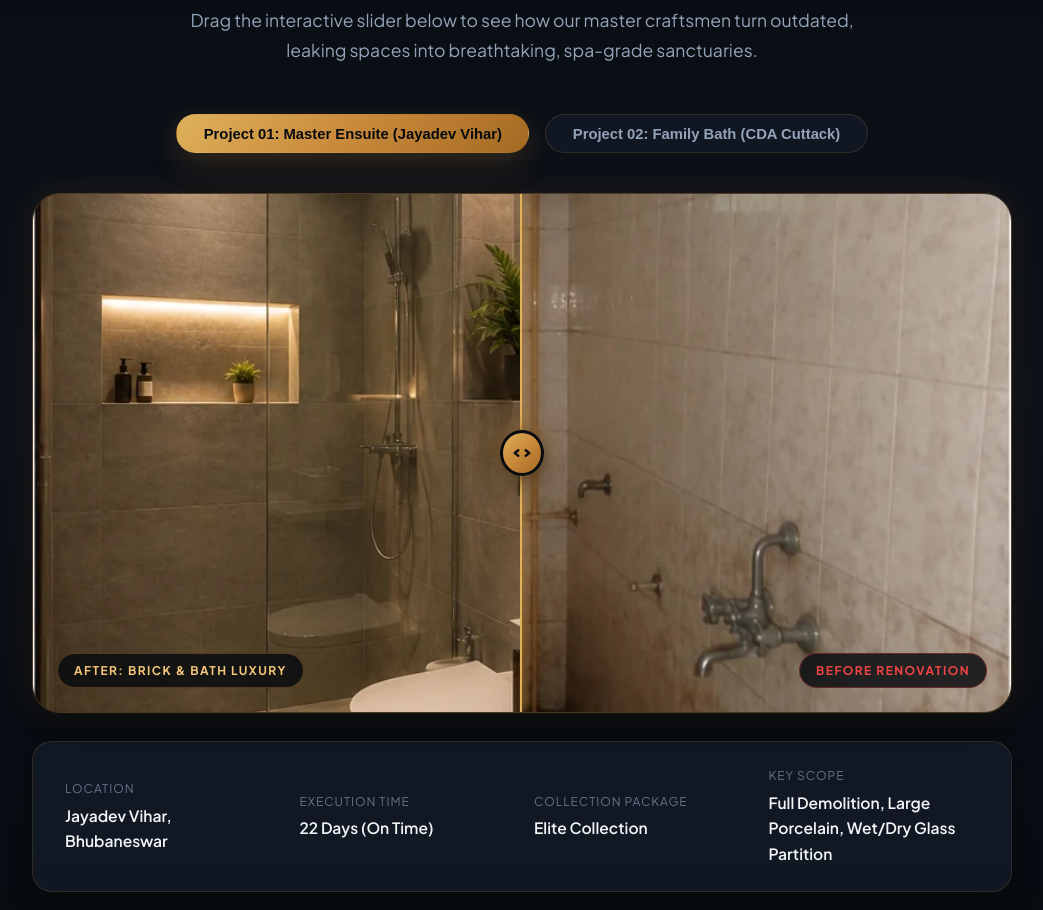
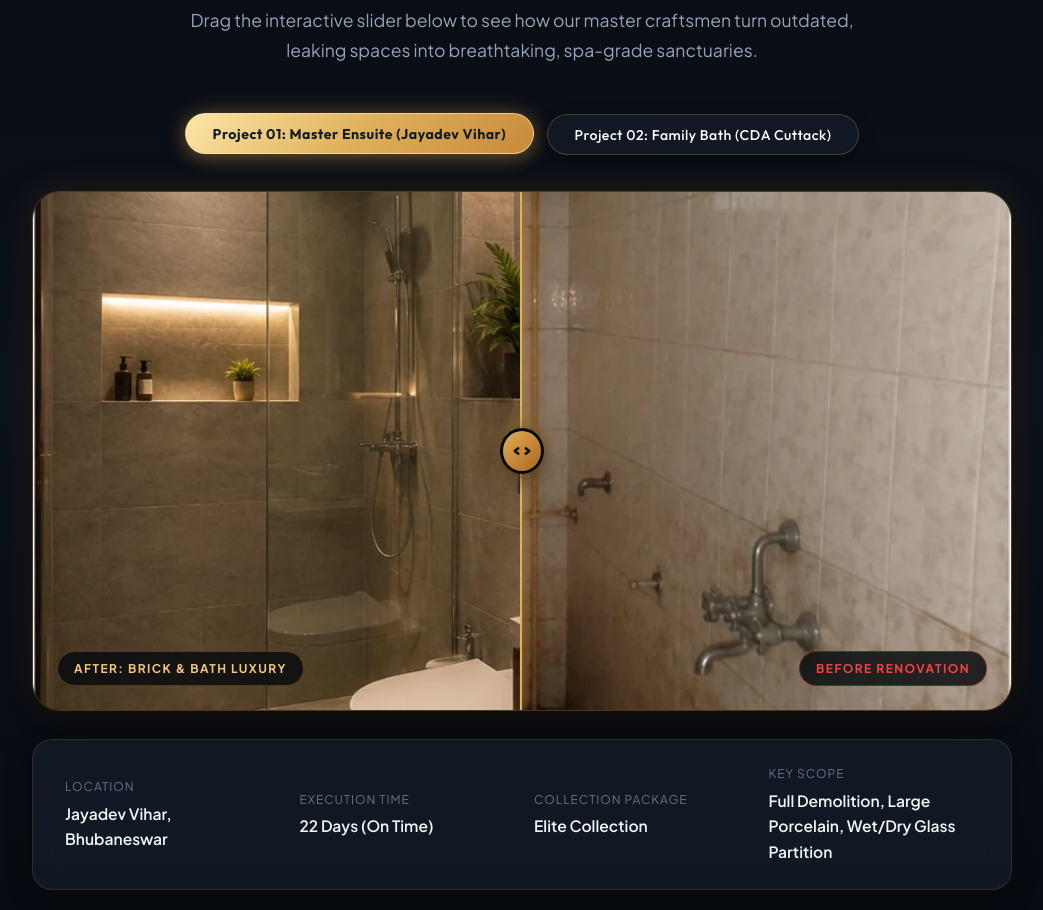
Before and after one commit to bijayalaxmilenka2002/Brick-Bath, a website: page index.html in a window 1280 px wide. Shown: the part 1168-2078 px from the top of the page, without its empty margins (118-1161 px from the left). Drawn offline with nearby package versions, Linux system fonts and the light colour scheme.

Commit message:
style(tabs): update project comparison tabs with radiant gold active pill, deep charcoal text, and crisp white inactive text in Outfit font

```diff
--- a/css/components.css
+++ b/css/components.css
@@ -880,32 +880,44 @@
 .comparison-tabs {
   display: flex;
   justify-content: center;
-  gap: 1rem;
-  margin-bottom: 2.5rem;
+  gap: 0.85rem;
+  margin-bottom: 2.25rem;
+  flex-wrap: wrap;
 }
 
 .tab-btn {
-  background: rgba(20, 28, 40, 0.7);
-  border: 1px solid var(--gold-border-subtle);
-  color: var(--text-secondary);
-  font-size: 0.925rem;
-  font-weight: 600;
+  background: rgba(20, 28, 42, 0.75);
+  backdrop-filter: blur(14px);
+  -webkit-backdrop-filter: blur(14px);
+  border: 1px solid rgba(197, 157, 66, 0.3);
+  color: #FFFFFF;
+  font-family: 'Outfit', var(--font-sans);
+  font-size: 0.88rem;
+  font-weight: 500;
+  letter-spacing: 0.035em;
   padding: 0.65rem 1.65rem;
   border-radius: var(--radius-full);
   cursor: pointer;
+  box-shadow: 0 4px 15px rgba(0, 0, 0, 0.4);
   transition: all var(--transition-fast);
+  white-space: nowrap;
 }
 
 .tab-btn:hover {
-  color: var(--gold-light);
-  border-color: var(--gold-border);
+  color: #FFF5E1;
+  background: rgba(28, 38, 56, 0.85);
+  border-color: rgba(245, 199, 122, 0.7);
+  box-shadow: 0 6px 20px rgba(0, 0, 0, 0.5), 0 0 15px rgba(197, 157, 66, 0.15);
+  transform: translateY(-1px);
 }
 
 .tab-btn.active {
-  background: var(--gold-gradient);
-  color: #070A0F;
-  border-color: transparent;
-  box-shadow: var(--shadow-gold);
+  background: linear-gradient(135deg, #FDE6A8 0%, #DFB15B 50%, #C8893A 100%);
+  color: #141C28;
+  font-weight: 700;
+  border: 1px solid rgba(253, 230, 168, 0.7);
+  box-shadow: 0 4px 18px rgba(200, 137, 58, 0.35), 0 0 25px rgba(223, 177, 91, 0.22);
+  transform: translateY(-1px);
 }
 
 .slider-container {
```
